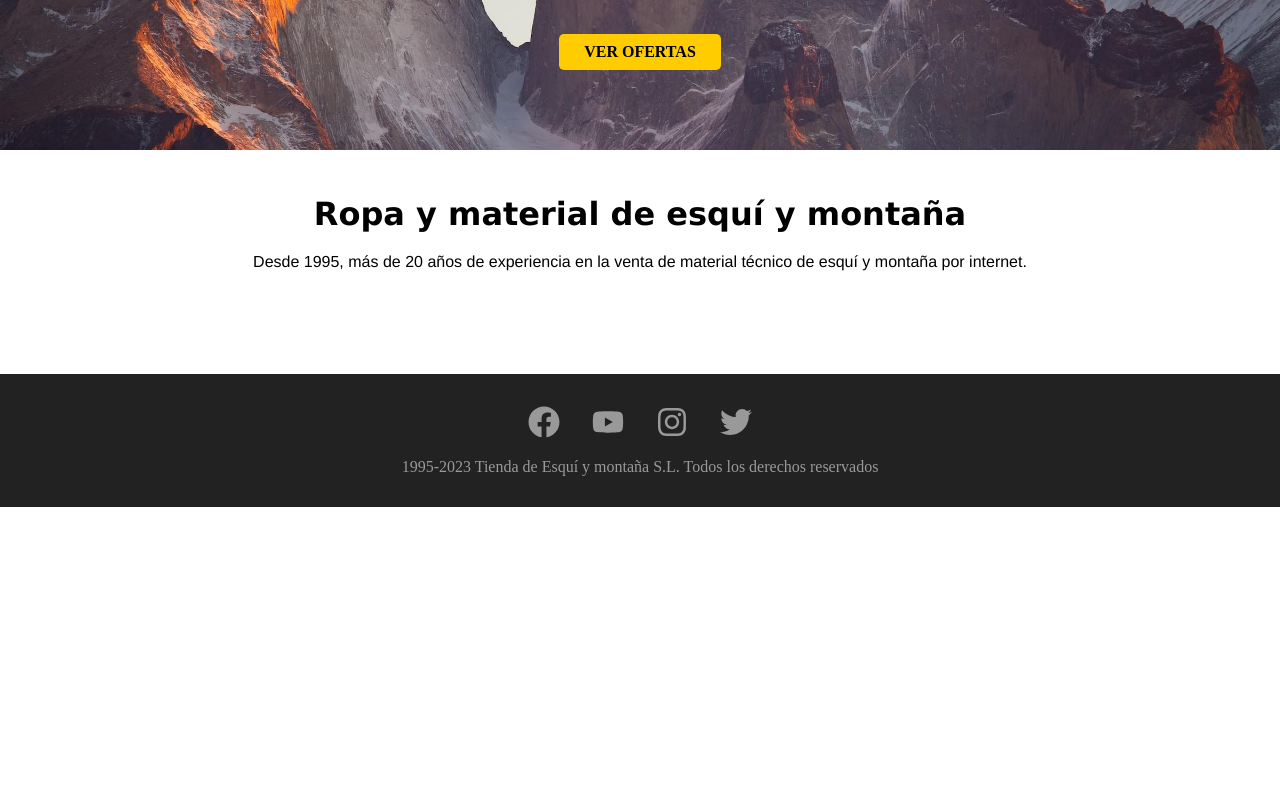
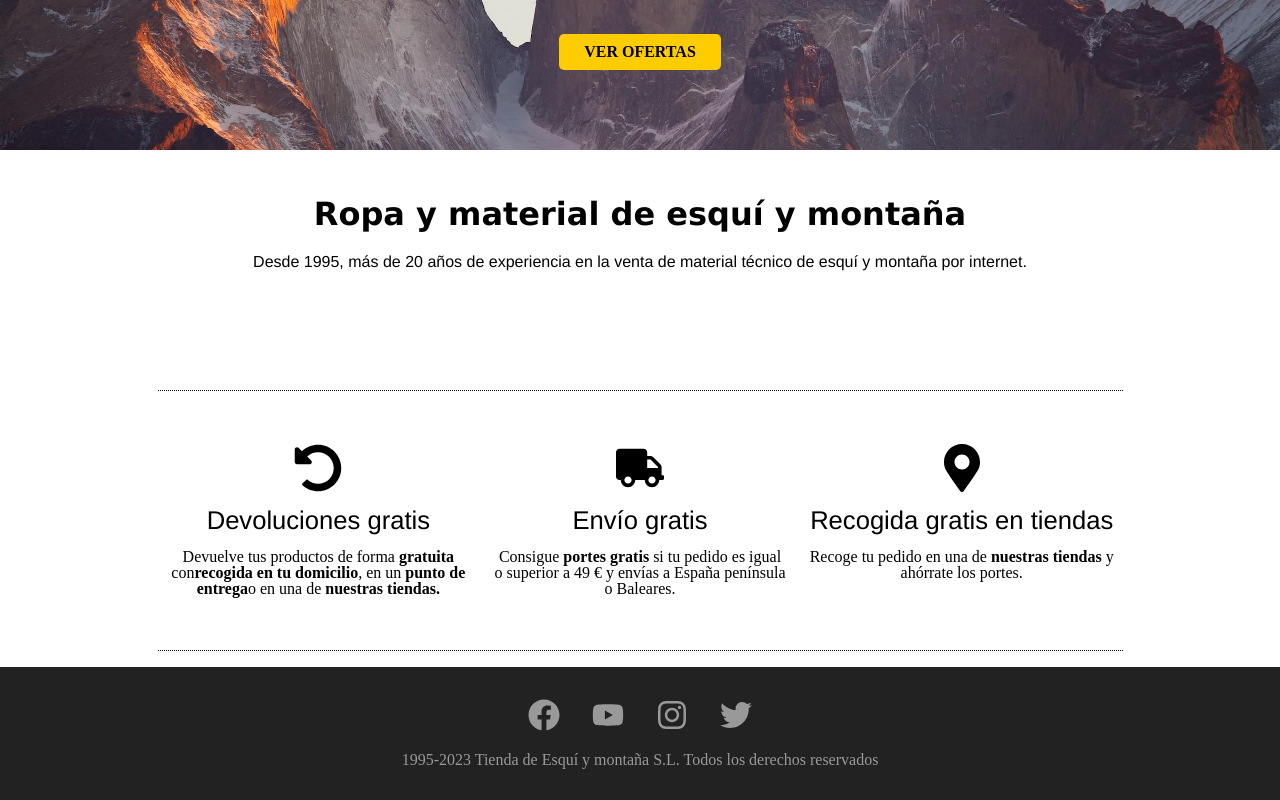
Before and after one commit to javicerezo/tienda-online-v2, a Next.js app: page / in a window 1280 px wide. Shown: the part 521-1321 px from the top of the page. Before the commit the page ends 1028 px from the top, so only its background shows below. Built offline with nearby package versions, Linux system fonts and the light colour scheme.

Commit message:
Crear y maquetar componente Advantages

```diff
--- a/src/app/page.tsx
+++ b/src/app/page.tsx
@@ -1,11 +1,13 @@
 import { Products } from "@/components/layout/Products/Products";
 import { Top } from "../components/layout/Top/Top";
+import { Advantages } from "@/components/layout/Advantages/Advantages";
 
 export default function Home() {
   return (
     <>
       <Top />
       <Products />
+      <Advantages />
     </>
   );
 }
--- /dev/null
+++ b/src/components/layout/Advantages/Advantages.scss
@@ -0,0 +1,78 @@
+@use '../../../styles/settings/variables' as v;
+@use '../../../styles/settings/mixins' as m;
+
+.Advantages {
+    margin: 1rem auto;
+    &-contenedor {
+        margin: 0 auto;
+        border-top: 1px dotted #000;
+        border-bottom: 1px dotted #000;
+        max-width: 60.3125rem;
+        @include m.telefono-l {
+            padding: 1rem 0;
+        }
+        @include m.tablet {
+            padding: 1.5rem 0;
+            width: 80%
+        }
+        @include m.desktop {
+            padding: 2rem 0;
+            width: 90%
+        }
+    }
+    &-ul {
+        padding: 0.5rem;
+        @include m.flex (column, nowrap, space-between, center);
+        @include m.telefono-l {
+            padding: 1rem;
+        }
+        @include m.tablet {
+            padding: 1rem;
+        }
+        @include m.desktop {
+            @include m.flex (row, nowrap, space-between, flex-start);
+            padding: 1.3rem 0;
+        }
+    }
+    &-li {
+        padding: 0 0.5rem;
+        width: 100%;
+        @include m.flex (row, nowrap, space-around, center);
+        @include m.desktop {
+            @include m.flex (column, nowrap, flex-start, center);
+        }
+    }
+    &-icon {
+        font-size: 1.5rem;
+        @include m.telefono-l {
+            font-size: 2rem;
+        }
+        @include m.tablet {
+            font-size: 3rem;
+        }
+    }
+    &-h4 {
+        padding: 0 1rem;
+        font-size: 1rem;
+        @include m.desktop {
+            padding: 1rem 0;
+            font-size: 1.6rem;
+        }
+    }
+    &-p {
+        display: none;
+        font-size: 0.8rem;
+        text-align: center;
+        width: 45%;
+        span {
+            font-weight: bold;
+        }
+        @include m.tablet {
+            display: block;
+        }
+        @include m.desktop {
+            font-size: 1rem;
+            width: auto;
+        }
+    }
+}
--- /dev/null
+++ b/src/components/layout/Advantages/Advantages.tsx
@@ -0,0 +1,39 @@
+import { FaUndoAlt, FaTruck, FaMapMarkerAlt } from "react-icons/fa";
+import './Advantages.scss';
+
+export const Advantages = () => {
+    return (
+        <section className="Advantages">
+            <div className="Advantages-contenedor">
+                <ul className="Advantages-ul">
+                    <li className="Advantages-li">
+                        <FaUndoAlt className="Advantages-icon"/>
+                        <h4 className="Advantages-h4">Devoluciones gratis</h4>
+                        <p className="Advantages-p">
+                            Devuelve tus productos de forma <span>gratuita</span> con
+                            <span>recogida en tu domicilio</span>, en un <span>punto de entrega</span>
+                            o en una de <span>nuestras tiendas.</span>
+                        </p>
+                    </li>
+                    <li className="Advantages-li">
+                        <FaTruck className="Advantages-icon"/>
+                        <h4 className="Advantages-h4">Envío gratis</h4>
+                        <p className="Advantages-p">
+                            Consigue <span>portes gratis</span> si tu pedido
+                            es igual o superior a 49 € y envías a España península
+                            o Baleares.
+                        </p>
+                    </li>
+                    <li className="Advantages-li">
+                        <FaMapMarkerAlt className="Advantages-icon"/>
+                        <h4 className="Advantages-h4">Recogida gratis en tiendas</h4>
+                        <p className="Advantages-p">
+                            Recoge tu pedido en una de <span>nuestras tiendas</span> y
+                            ahórrate los portes.
+                        </p>
+                    </li>
+                </ul>
+            </div>
+        </section>
+    );
+}
```
